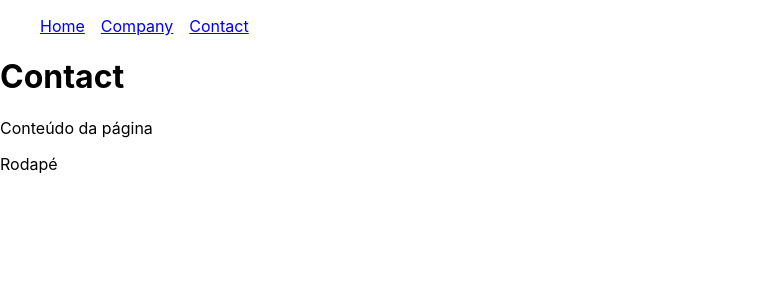
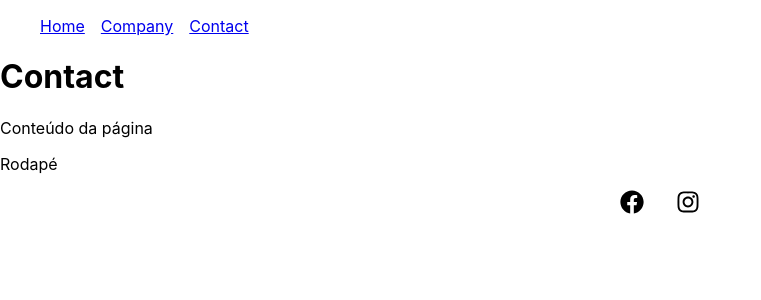
Before and after one commit to joao-damorim/react-fundamentals, a React (Create React App) app: page /contact in a window 1280 px wide. Shown: the top 300 px of the page, without its empty margins (0-761 px from the left). Built offline with nearby package versions, Linux system fonts and the light colour scheme.

Commit message:
React Icons

```diff
--- a/package.json
+++ b/package.json
@@ -12,6 +12,7 @@
     "@types/react-dom": "^18.0.10",
     "react": "^18.2.0",
     "react-dom": "^18.2.0",
+    "react-icons": "^4.7.1",
     "react-router-dom": "^6.7.0",
     "react-scripts": "5.0.1",
     "typescript": "^4.9.4",
--- /dev/null
+++ b/src/components/layout/Footer.module.css
@@ -0,0 +1,15 @@
+.social_list {
+    display: flex;
+    justify-content: center;
+    align-items: center;
+    list-style: none;
+}
+
+.social_list li {
+    margin: 0 1em;
+}
+
+.social_list svg {
+    font-size: 1.5em;
+    cursor: pointer;
+}
--- a/src/components/layout/Footer.tsx
+++ b/src/components/layout/Footer.tsx
@@ -1,5 +1,19 @@
+import { FaFacebook, FaInstagram } from 'react-icons/fa'
+import styles from './Footer.module.css';
 function Footer() {
-    return <footer>Rodapé</footer>
+    return (
+    <footer>
+        Rodapé
+        <ul className={styles.social_list}>
+            <li>
+                <FaFacebook />
+            </li>
+            <li>
+                <FaInstagram />
+            </li>
+        </ul>
+    </footer>
+    )
 }
 
 export default Footer
```
Also changed, not shown: 1 other file (tests, documents, lock files or other folders).
